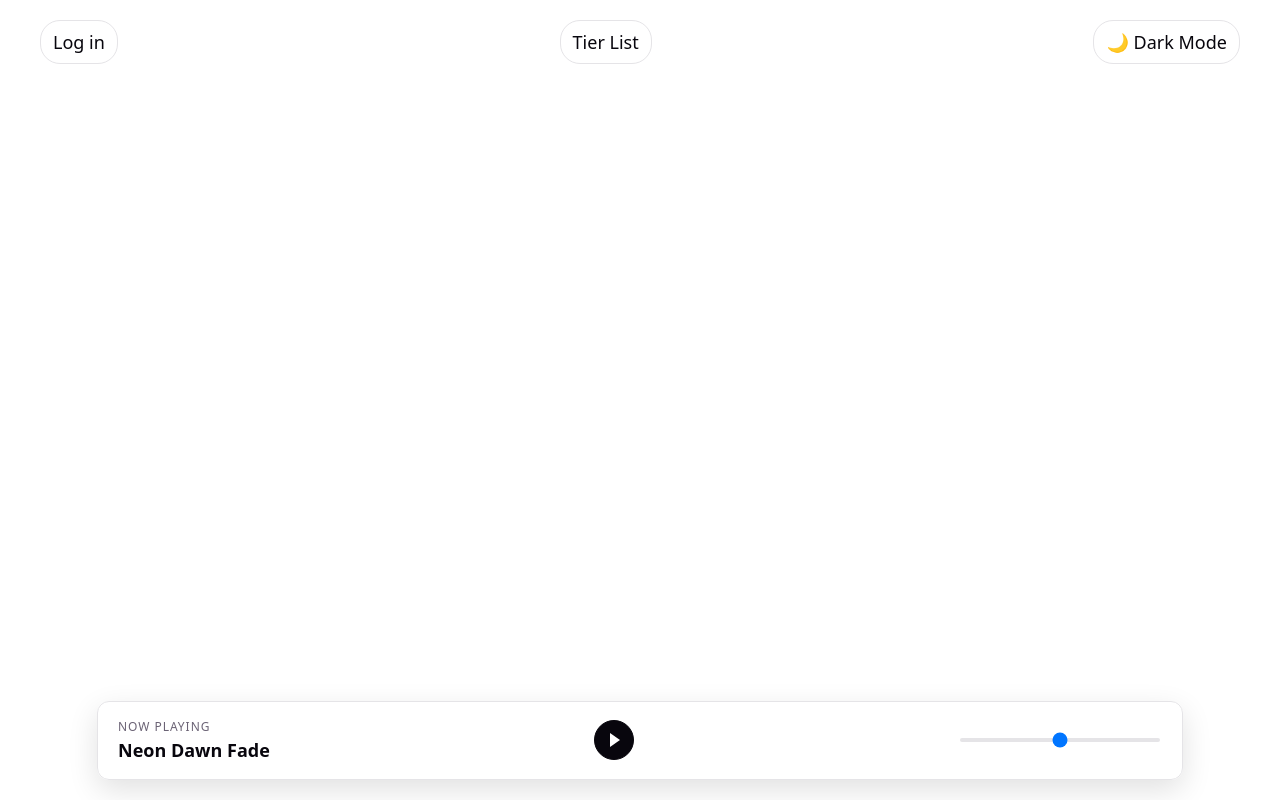
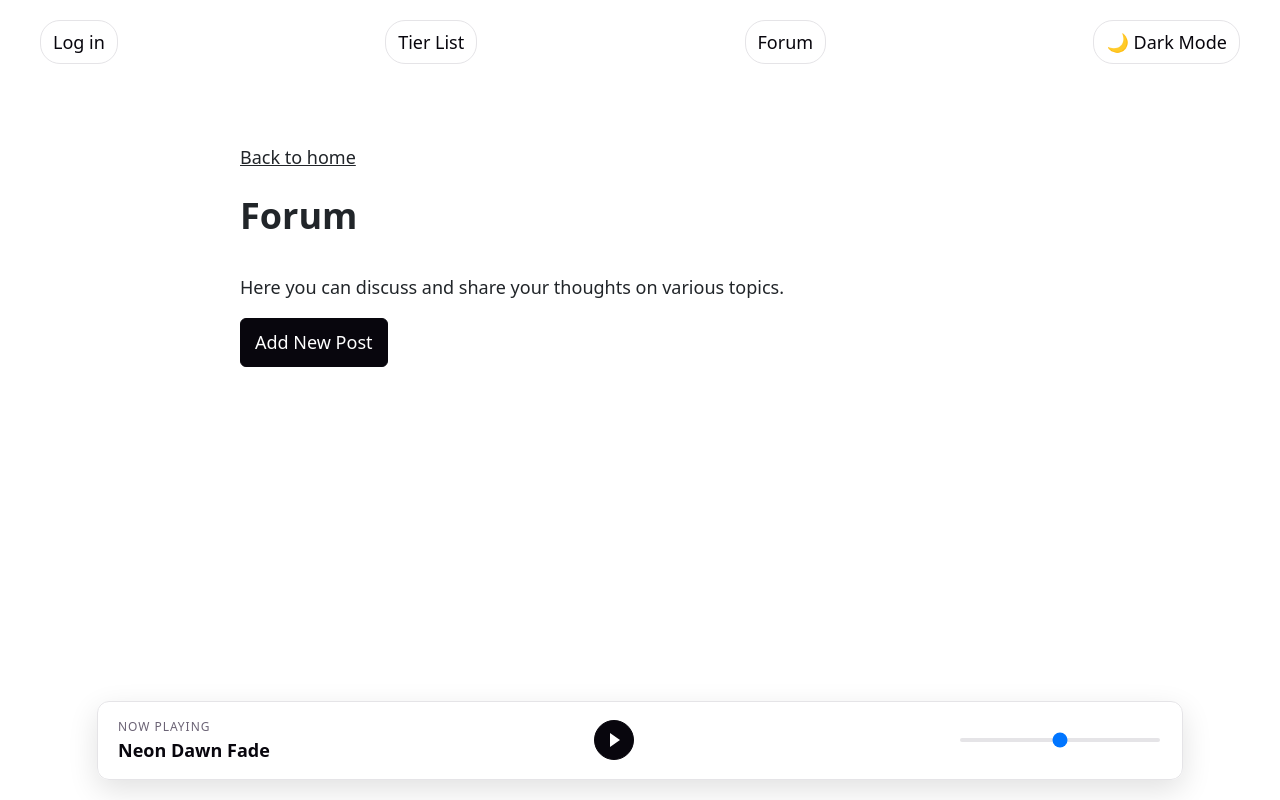
Before and after one commit to andreikeanandavid828-star/musicon, a React (Vite) app: page /forum in a window 1280 px wide. Built offline with nearby package versions, Linux system fonts and the light colour scheme.

Commit message:
Created Forum page template

```diff
--- a/src/App.css
+++ b/src/App.css
@@ -114,6 +114,18 @@
   border-radius: 6px;
   background: var(--control-bg);
   color: var(--control-text);
+}
+
+/* Forum page styles. */
+.forum-page {
+  max-width: 800px;
+  margin: 80px auto 0;
+  text-align: left;
+}
+
+.forum-page h1 {
+  margin: 20px 0 32px;
+  font-size: 36px;
 }
 
 /* Tier list page and buttonstyles. */
--- a/src/App.jsx
+++ b/src/App.jsx
@@ -9,6 +9,8 @@ import LoginButton from './LoginButton.jsx';
 import SignUp from './SignUp.jsx';
 import Tierlist from './TierList.jsx';
 import TierlistButton from './TierListButton.jsx';
+import Forum from './Forum.jsx';
+import ForumButton from './ForumButton.jsx';
 
 function AppShell() {
   const [isDarkMode, setIsDarkMode] = useState(false);
@@ -24,7 +26,8 @@ function AppShell() {
     <div className="app-container">
       <header className={isAuthPage ? 'app-header app-header--login' : 'app-header'}>
         {!isAuthPage && <LoginButton />}
-        {<TierlistButton />}
+        <TierlistButton />
+        <ForumButton />
         <LightSwitch
           isDarkMode={isDarkMode}
           toggleTheme={() => setIsDarkMode((current) => !current)}
@@ -36,6 +39,7 @@ function AppShell() {
         <Route path="/login" element={<Login />} />
         <Route path="/signup" element={<SignUp />} />
         <Route path="/tierlist" element={<Tierlist />} />
+        <Route path="/forum" element={<Forum />} />
       </Routes>
 
       {!isAuthPage && <FooterMusicPlayer />}
--- /dev/null
+++ b/src/Forum.jsx
@@ -0,0 +1,15 @@
+import { Link } from 'react-router-dom';
+import Button from './Button.jsx';
+
+export default function Forum() {
+    return (
+        <main className="forum-page">
+            <Link className="back-link" to="/">Back to home</Link>
+            <h1>Forum</h1>
+            <p>Here you can discuss and share your thoughts on various topics.</p>
+
+            <Button className="button--primary">Add New Post</Button>
+
+        </main>
+    );
+}
--- /dev/null
+++ b/src/ForumButton.jsx
@@ -0,0 +1,5 @@
+import { Link } from 'react-router-dom';
+
+export default function ForumButton() {
+    return <Link to="/forum" className="button">Forum</Link>;
+}
--- a/src/TierList.jsx
+++ b/src/TierList.jsx
@@ -5,10 +5,10 @@ export default function TierList() {
     return (
         <main className="tierlist-page">
             <Link className="back-link" to="/">Back to home</Link>
-            <h1>Album Tier List</h1>
-            <p>Here you can find the tier list for all the albums.</p>
+            <h1>Tier List</h1>
+            <p>Here you can make a tier list with any songs you like.</p>
 
-            <Button className="button--primary">Add New Album</Button>
+            <Button className="button--primary">Add New Song</Button>
 
         </main>
     );
```
